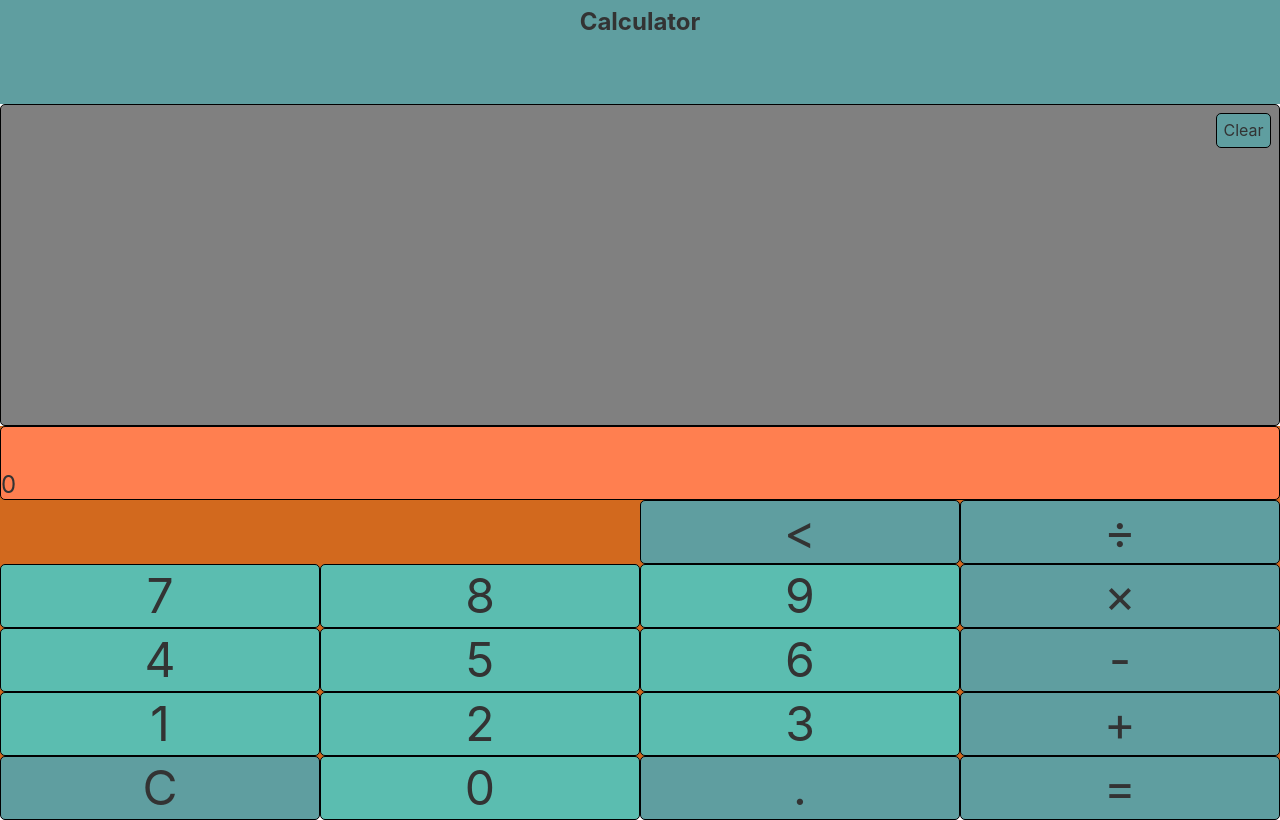
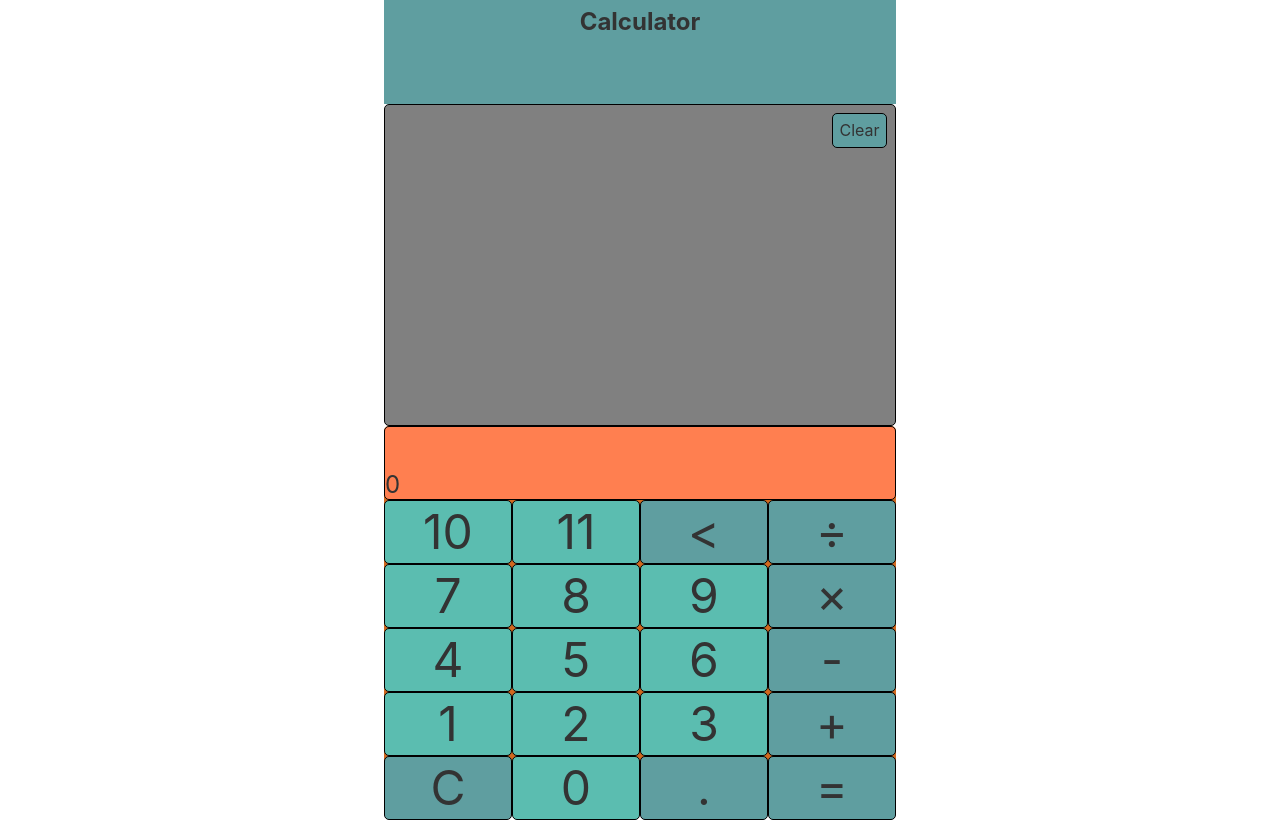
Before and after one commit to reece-b4/calculator, a Svelte app: page / in a window 1280 px wide. Built offline with nearby package versions, Linux system fonts and the light colour scheme.

Commit message:
turn it up to 11

```diff
--- a/public/index.html
+++ b/public/index.html
@@ -2,7 +2,7 @@
 <html lang="en">
 <head>
 	<meta charset='utf-8'>
-	<meta name='viewport' content='width=device-width,initial-scale=1'>
+	<meta name='viewport' content='width=device-width,initial-scale=1 shrink-to-fit=no'>
 
 	<title>Svelte app</title>
 
@@ -13,6 +13,21 @@
 	<script defer src='/build/bundle.js'></script>
 </head>
 
-<body style=padding:0>
+<body>
 </body>
 </html>
+
+<style>
+
+	body {
+		padding:0;
+	}
+
+	@media only screen and (min-width: 600px) {
+  body {
+    width: 40%;
+	margin-left: auto;
+	margin-right: auto;
+  }
+}
+</style>
--- a/src/components/CurrentEquation.svelte
+++ b/src/components/CurrentEquation.svelte
@@ -28,6 +28,9 @@
   #currentEquation {
     margin: 0;
     padding: 0;
+    /* border-style: solid; */
+    border-radius: 5px;
+    /* border-width: 1px; */
     background: chocolate;
     height: 43vh;
   }
--- a/src/components/Equations.svelte
+++ b/src/components/Equations.svelte
@@ -43,8 +43,9 @@
 
   #previousEquationsSection {
     position: absolute;
-    width: 100vw;
+    /* width: 100vw; */
     height: 100%;
+    padding:0;
     bottom: 0;
     -webkit-mask-image: linear-gradient(to top, black 90%, transparent 100%);
     mask-image: linear-gradient(to top, black 90%, transparent 100%);
--- a/src/components/NumberButtons.svelte
+++ b/src/components/NumberButtons.svelte
@@ -3,7 +3,7 @@
   export let output = "0";
   export let isOutputAnswer = false;
   export let outputLastElement = output[output.length - 1];
-  const gridTemplateArr = ['a', 'b', 'c', 'd', 'e', 'f', 'g', 'h', 'i', 'j']
+  const gridTemplateArr = ['a', 'b', 'c', 'd', 'e', 'f', 'g', 'h', 'i', 'j', 'k', 'l']
 
   function onKeydown({keyCode}) {
     switch (keyCode) {
@@ -104,7 +104,7 @@
     display: grid;
     height: 40vh;
     grid-template-areas:
-    ". . . ."
+    "k l . ."
     "h i j ."
     "e f g ."
     "b c d ."
@@ -114,7 +114,7 @@
   }
 
   button {
-    background-color: rgb(91, 189, 176);
+    background-color: #5bbdb0;
     border-color: black;
     border-radius: 5px;
     margin: 0;
@@ -122,3 +122,5 @@
     padding: 0;
   }
 </style>
+
+<!-- added an extra letter to gridTemplateArr to add number button at top (number 10) to stop button alignment issue!!!!! -->
--- a/src/components/OperatorButtons.svelte
+++ b/src/components/OperatorButtons.svelte
@@ -151,11 +151,13 @@
   }
 
   #opButtons {
+    /* padding:0; */
+    /* margin:0; */
     pointer-events: none;
     width: 100%;
     height: 40vh;
     display: grid;
-    z-index: 1000;
+    z-index: 1;
     position: absolute;
     grid-template-areas:
     ". . h e"
```
